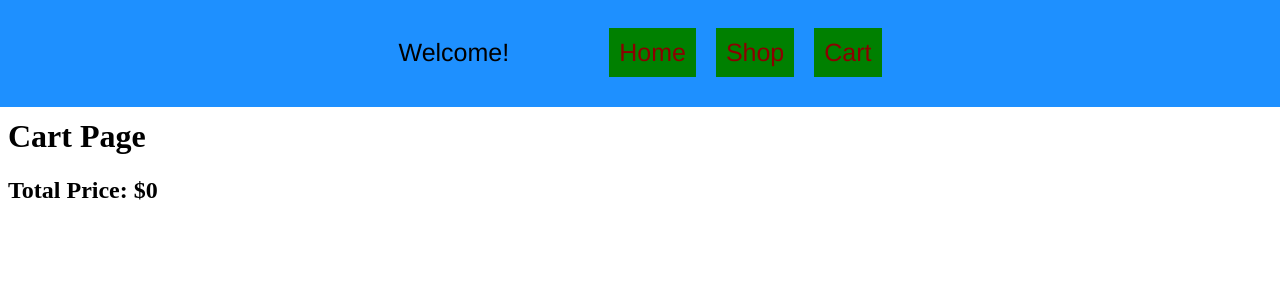
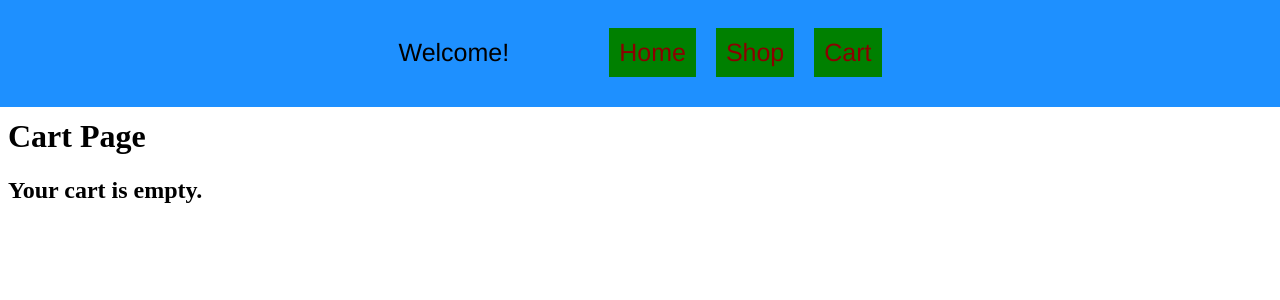
Before and after one commit to jonahBerlyne/e-commerce-site, a React (Create React App) app: page /cart in a window 1280 px wide. Shown: the top 300 px of the page. Built offline with nearby package versions, Linux system fonts and the light colour scheme.

Commit message:
139pm 2/1/22 moved redux files into redux folder and cleaned up cart page

```diff
--- a/src/components/AddToCart.js
+++ b/src/components/AddToCart.js
@@ -1,7 +1,7 @@
 import React, { useState, useEffect } from 'react';
 import { useParams } from 'react-router';
-import store from "../store";
-import { itemAdded } from '../Actions';
+import store from '../Redux/Store';
+import { itemAdded } from '../Redux/Actions';
 
 export default function AddToCart( {initialPrice} ) {
 
--- a/src/components/Cart.js
+++ b/src/components/Cart.js
@@ -1,20 +1,30 @@
 import React, { useState, useEffect } from 'react';
 import NavBar from "./NavBar";
-import store from "../store";
-import { itemDecreased, itemIncreased, itemRemoved } from "../Actions";
+import store from '../Redux/Store';
+import { itemDecreased, itemIncreased, itemRemoved } from "../Redux/Actions";
 
 export default function Cart() {
 
-  const state = store.getState();
-  let arr = [];
-  if (state.length !== 0) {
-    for (let i = 0; i < state.length; i++) {
-      arr.push(state[i].price);
+  const [state, setState] = useState(store.getState());
+  const [total, setTotal] = useState(0);
+
+  useEffect(() => {
+    let priceArr = [];
+    if (state.length !== 0) {
+      for (let i = 0; i < state.length; i++) {
+        priceArr.push(state[i].price);
+      }
     }
-  }
-  let total = 0;
-  if (arr.length !== 0) {
-    total = parseFloat(arr.reduce((a, b) => a + b)).toFixed(2);
+    calculateTotal(priceArr);
+  }, [state]);
+
+  const calculateTotal = prices => {
+    if (prices.length !== 0) {
+      setTotal(parseFloat(prices.reduce((a, b) => a + b)).toFixed(2));
+    } else {
+      setTotal(0);
+    }
+    setRefresh(!refresh);
   }
 
   const [refresh, setRefresh] = useState(false);
@@ -23,6 +33,7 @@ export default function Cart() {
     store.dispatch(itemDecreased(id, price));
     console.log("decreased!");
     console.log(store.getState());
+    setState(store.getState());
     if (quantity - 1 === 0) removeItem(id);
     setRefresh(!refresh);
   }
@@ -31,12 +42,14 @@ export default function Cart() {
    store.dispatch(itemIncreased(id, price));
    console.log("increased!");
    console.log(store.getState());
+   setState(store.getState());
    setRefresh(!refresh);
   }
 
   const removeItem = id => {
     store.dispatch(itemRemoved(id));
     console.log("removed");
+    setState(store.getState());
     setRefresh(!refresh);
   }
 
@@ -44,6 +57,7 @@ export default function Cart() {
     <div className="App">
       <NavBar/>
       <h1>Cart Page</h1>
+      {total === 0 && <h2>Your cart is empty.</h2>}
       {state.map(item => {
         return (
           <div key={item.id}>
@@ -61,7 +75,7 @@ export default function Cart() {
           </div>
         );
       })}
-      <h2>Total Price: ${total}</h2>
+      {total !== 0 && <h2>Total Price: ${total}</h2>}
     </div>
   );
 }
--- a/src/index.js
+++ b/src/index.js
@@ -1,20 +1,12 @@
 import React from 'react';
 import ReactDOM from 'react-dom';
 import App from './App';
-import store from './store';
+import store from "./Redux/Store";
 import { Provider } from "react-redux";
 
-const AppWrapper = ({ children }) => {
-  return (
-    <Provider store={store}>{children}</Provider>
-  );
-}
-
 ReactDOM.render(
-  <React.StrictMode>
-    <AppWrapper>
+    <Provider store={store}>
       <App />
-    </AppWrapper>
-  </React.StrictMode>,
+    </Provider>,
   document.getElementById('root')
 );
```
Also changed, not shown: src/App.js (+4 -4 lines), src/Redux/Actions.js (renamed from src/Actions.js, +0 -9 lines), src/Redux/ActionTypes.js (renamed from src/ActionTypes.js), src/Redux/Reducers.js (renamed from src/Reducers.js), src/Redux/Store.js (renamed from src/store.js), 1 other file (tests, documents, lock files or other folders).
